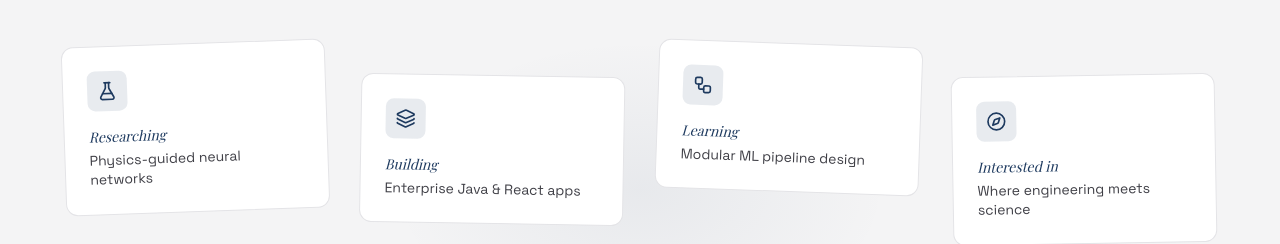
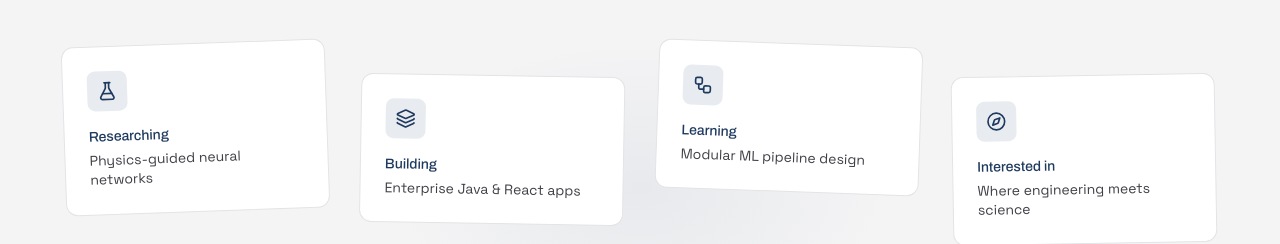
Before and after one commit to nayafyt/nayafyt-web, a Next.js app: page / in a window 1280 px wide. Shown: the part 1700-1944 px from the top of the page. Built offline with nearby package versions, Linux system fonts and the light colour scheme; a web font is replaced by a local one.

Commit message:
Fix heading styles in Currently component

```diff
--- a/src/components/Currently.tsx
+++ b/src/components/Currently.tsx
@@ -34,7 +34,7 @@ export default function Currently() {
                   <div className="w-10 h-10 rounded-lg bg-[var(--color-accent)]/10 flex items-center justify-center mb-4">
                     {Icon && <Icon size={20} className="text-[var(--color-accent)]" />}
                   </div>
-                  <h3 className="script text-sm mb-1">
+                  <h3 className="text-sm font-medium text-[var(--color-accent)] mb-1">
                     {item.label}
                   </h3>
                   <p className="text-sm text-[var(--color-secondary)] leading-snug">
```
